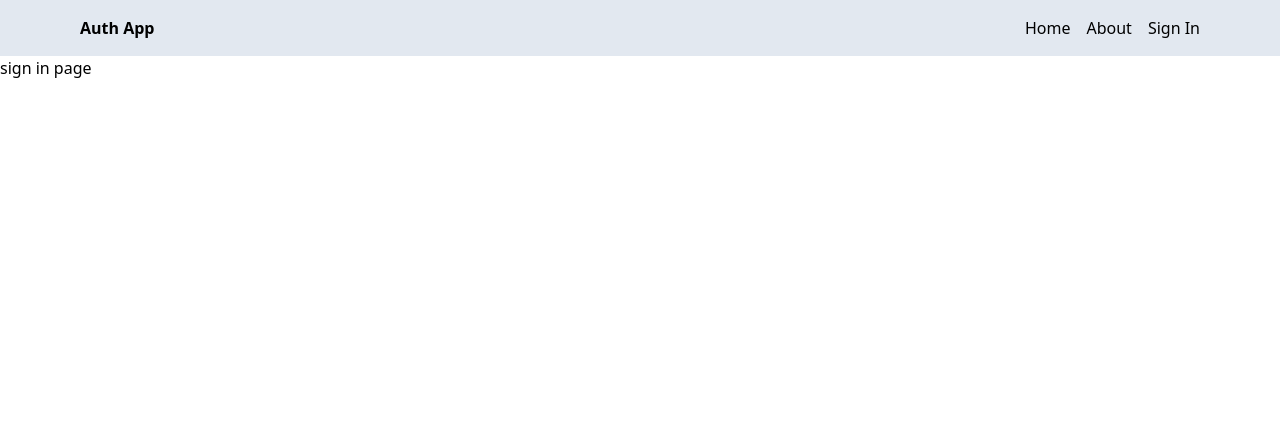
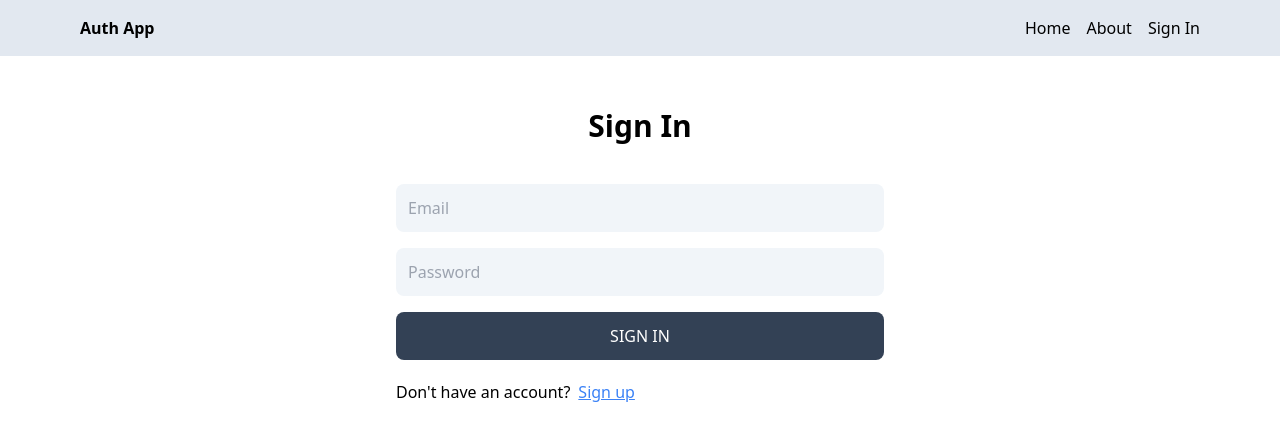
Before and after one commit to JerryDoran/mern-auth-template, a React (Vite) app in the folder client/: page /sign-in in a window 1280 px wide. Shown: the top 440 px of the page. Built offline with nearby package versions, Linux system fonts and the light colour scheme.

Commit message:
created sign in page functionality

```diff
--- a/client/src/pages/signin.jsx
+++ b/client/src/pages/signin.jsx
@@ -1,3 +1,99 @@
+import { useState } from 'react';
+import { Link, useNavigate } from 'react-router-dom';
+import { useForm } from 'react-hook-form';
+import { zodResolver } from '@hookform/resolvers/zod';
+import { z } from 'zod';
+
+const formSchema = z.object({
+  email: z.string().email(),
+  password: z.string().min(6, 'Password must be at least 6 characters'),
+});
+
 export default function SignInPage() {
-  return <div>sign in page</div>;
+  const navigate = useNavigate();
+  const {
+    formState: { errors, isSubmitting },
+    register,
+    handleSubmit,
+    reset,
+  } = useForm({
+    defaultValues: {
+      email: '',
+      password: '',
+    },
+    mode: 'all',
+    resolver: zodResolver(formSchema),
+  });
+
+  const [error, setError] = useState(false);
+
+  async function onSubmit(data) {
+    try {
+      setError(false);
+      const res = await fetch('/api/auth/signin', {
+        method: 'POST',
+        headers: {
+          'Content-Type': 'application/json',
+        },
+        body: JSON.stringify(data),
+      });
+
+      const userData = await res.json();
+
+      if (userData.success === false) {
+        setError(true);
+        reset();
+        return;
+      }
+      reset();
+      navigate('/');
+    } catch (error) {
+      console.log(error);
+    }
+  }
+
+  return (
+    <div className='p-3 max-w-lg mx-auto'>
+      <h1 className='text-3xl text-center font-semibold my-10'>Sign In</h1>
+      <form onSubmit={handleSubmit(onSubmit)} className='flex flex-col gap-4'>
+        <input
+          type='email'
+          placeholder='Email'
+          id='email'
+          className='bg-slate-100 p-3 rounded-lg'
+          {...register('email')}
+        />
+        {errors.email?.message && (
+          <p className='text-sm text-red-400 -mt-2'>{errors.email.message}</p>
+        )}
+        <input
+          type='password'
+          placeholder='Password'
+          id='password'
+          className='bg-slate-100 p-3 rounded-lg'
+          {...register('password')}
+        />
+        {errors.password?.message && (
+          <p className='text-sm text-red-400 -mt-2'>
+            {errors.password.message}
+          </p>
+        )}
+        <button
+          disabled={isSubmitting}
+          className='bg-slate-700 text-white p-3 rounded-lg uppercase transition duration-250 hover:opacity-95 disabled:opacity-80'
+        >
+          {isSubmitting ? 'Loading...' : 'Sign In'}
+        </button>
+      </form>
+      <div className='flex gap-2 mt-5'>
+        <p>Don&apos;t have an account?</p>
+        <Link to='/sign-up'>
+          <span className='text-blue-500 underline'>Sign up</span>
+        </Link>
+      </div>
+      <p className='text-red-700 mt-5'>
+        {error && 'Oops something went wrong!'}
+      </p>
+    </div>
+  );
 }
--- a/client/src/pages/signup.jsx
+++ b/client/src/pages/signup.jsx
@@ -1,5 +1,5 @@
 import { useState } from 'react';
-import { Link } from 'react-router-dom';
+import { Link, useNavigate } from 'react-router-dom';
 import { useForm } from 'react-hook-form';
 import { zodResolver } from '@hookform/resolvers/zod';
 import { z } from 'zod';
@@ -11,6 +11,7 @@ const formSchema = z.object({
 });
 
 export default function SignUpPage() {
+  const navigate = useNavigate();
   const {
     formState: { errors, isSubmitting },
     register,
@@ -47,6 +48,7 @@ export default function SignUpPage() {
         return;
       }
       reset();
+      navigate('/sign-in');
     } catch (error) {
       console.log(error);
     }
```
